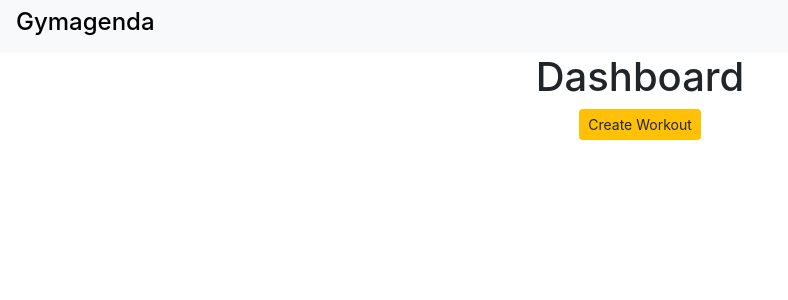
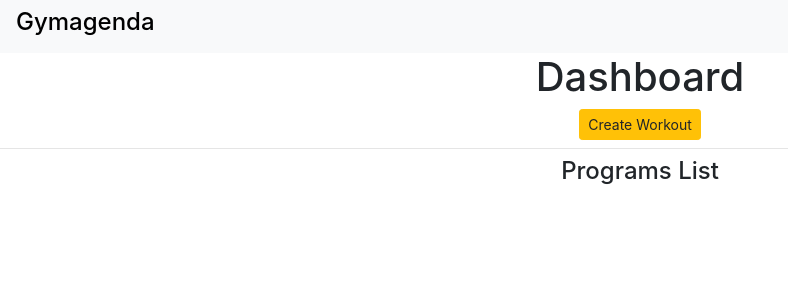
Before and after one commit to kenny1211/gymagenda, a React (Create React App) app in the folder client/: page /workouts in a window 1280 px wide. Shown: the top 300 px of the page, without its empty margins (0-788 px from the left). Built offline with nearby package versions, Linux system fonts and the light colour scheme; no server answers.

Commit message:
dashboard state

```diff
--- a/client/src/components/dashboard/Dashboard.js
+++ b/client/src/components/dashboard/Dashboard.js
@@ -1,9 +1,17 @@
+// container from workouts/programs and excercises
+// when workout/program chosen render excercises of users' choice
+
 import React, { Component } from 'react';
 import { Button } from 'reactstrap';
 import { Link } from 'react-router-dom';
 import axios from 'axios';
 
 class Dashboard extends Component {
+  state = {
+    workoutChosen: false,
+    workoutPrograms: [],
+    excercises: []
+  };
   // when component mounts immediately getPrograms()
   componentDidMount() {
     this.getPrograms();
@@ -21,13 +29,23 @@ class Dashboard extends Component {
 
   render() {
     return (
-      <div style={{ textAlign: 'center' }}>
+      <div>
+        <div className="row">
+          <div className="col" style={{ textAlign: 'center' }}>
             <h1>Dashboard</h1>
             <Link to="/workouts/new">
               <Button size="sm" color="warning">
                 Create Workout
               </Button>
             </Link>
+            <hr className="my-2" />
+          </div>
+        </div>
+        <div className="row">
+          <div className="col" style={{ textAlign: 'center' }}>
+            <h4>Programs List</h4>
+          </div>
+        </div>
       </div>
     );
   }
```
Lines whose indentation alone changed are shown as unchanged.
